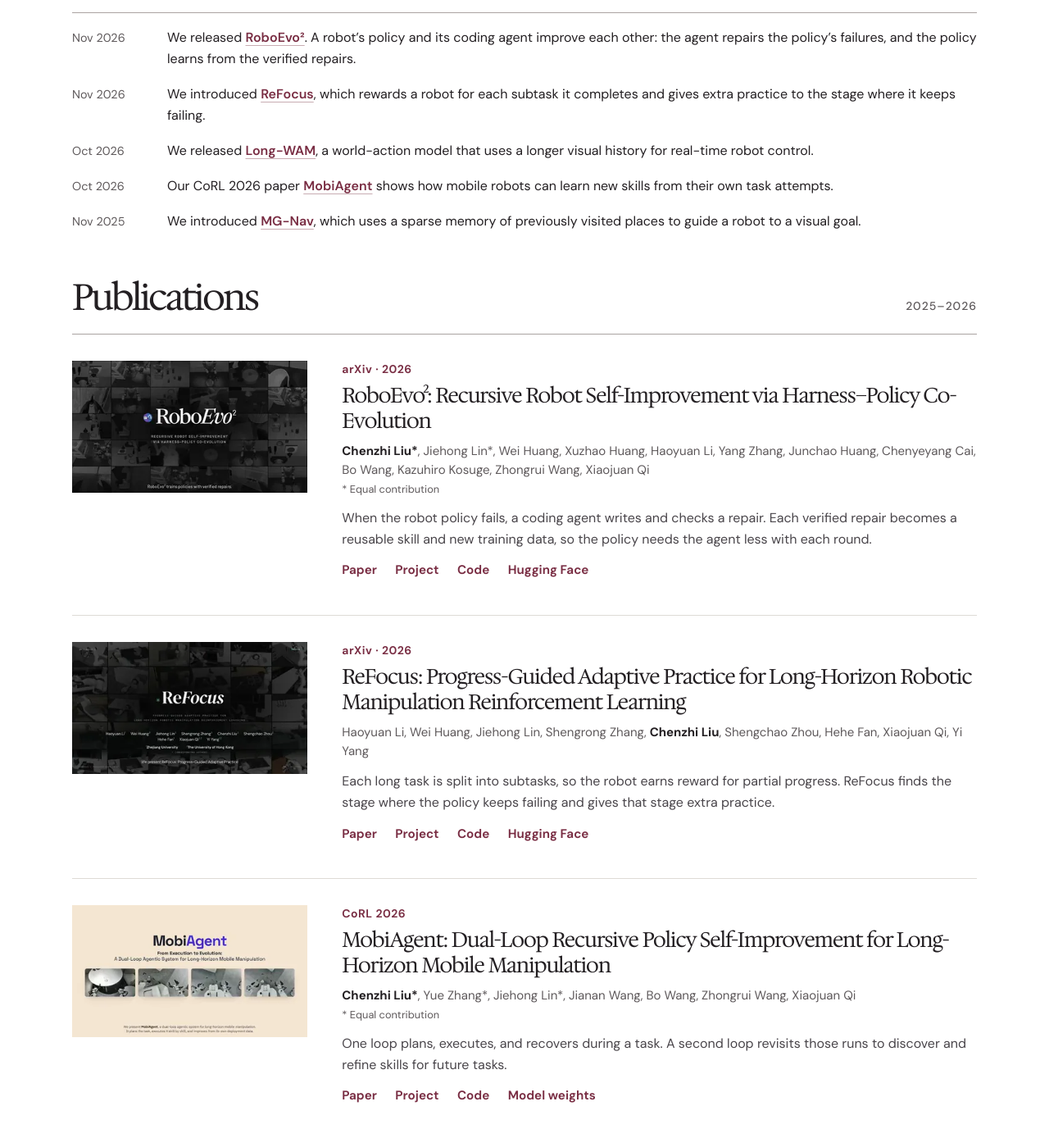
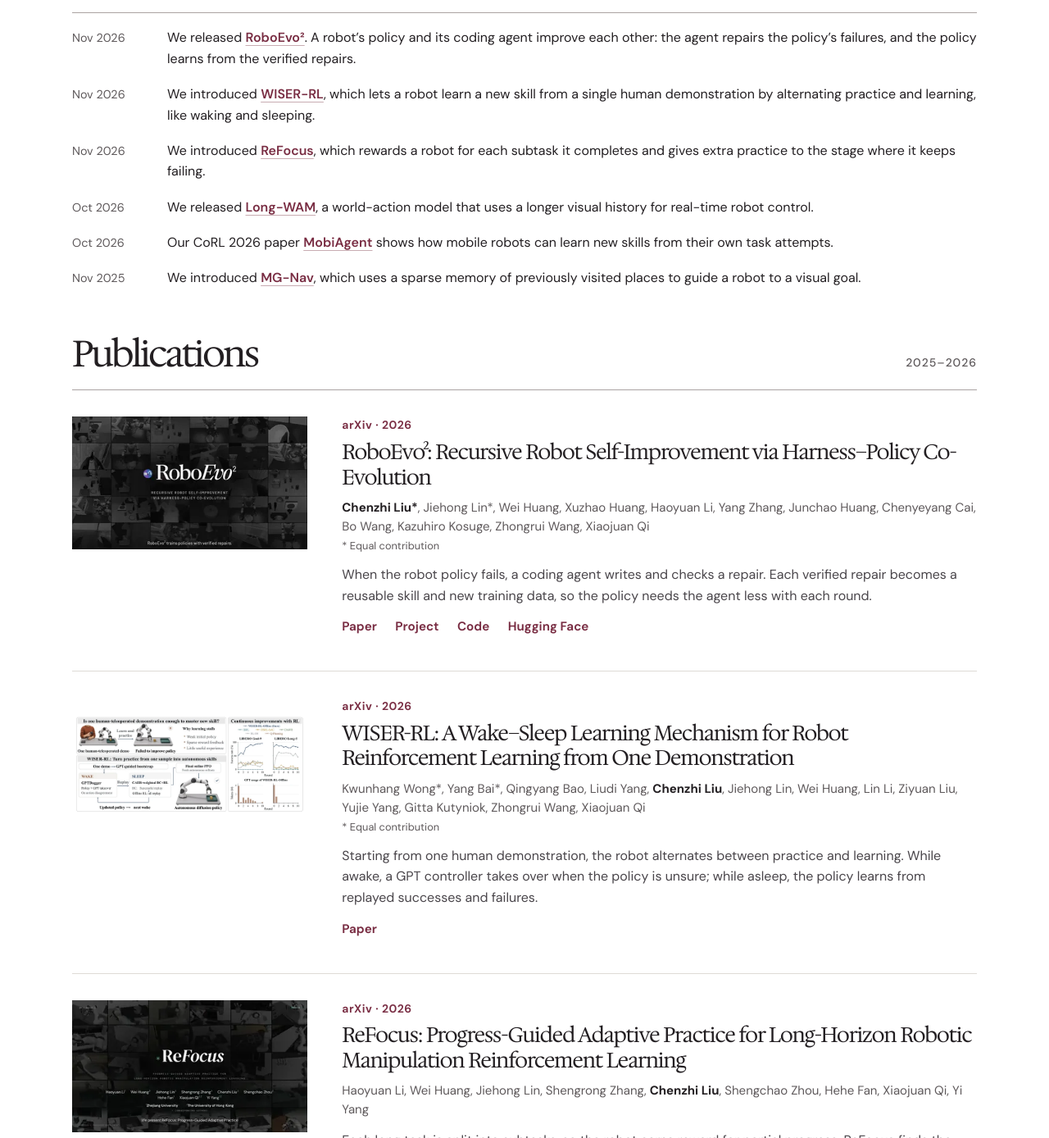
Before and after one commit to kaiknower/liuchenzhi, a plain HTML site: page index.html in a window 1280 px wide. Shown: the part 1167-2555 px from the top of the page at 82% size. Drawn offline with Linux system fonts and the light colour scheme.

Commit message:
Add WISER-RL to Publications and News
Add the WISER-RL paper (arXiv 2611.34043) with its overview figure as
the card image until a video is available, plus a Nov 2026 news item.

Co-Authored-By: Claude Opus 5.5 <noreply@anthropic.com>

```diff
--- a/index.html
+++ b/index.html
@@ -106,6 +106,10 @@
         </li>
         <li>
           <time datetime="2026-11">Nov 2026</time>
+          <p>We introduced <a href="https://arxiv.org/abs/2611.34043">WISER-RL</a>, which lets a robot learn a new skill from a single human demonstration by alternating practice and learning, like waking and sleeping.</p>
+        </li>
+        <li>
+          <time datetime="2026-11">Nov 2026</time>
           <p>We introduced <a href="https://refocus-robotics.github.io/">ReFocus</a>, which rewards a robot for each subtask it completes and gives extra practice to the stage where it keeps failing.</p>
         </li>
         <li>
@@ -141,6 +145,22 @@
           <p class="description">When the robot policy fails, a coding agent writes and checks a repair. Each verified repair becomes a reusable skill and new training data, so the policy needs the agent less with each round.</p>
           <div class="resources" aria-label="RoboEvo² resources">
             <a href="https://arxiv.org/abs/2611.34675">Paper</a><a href="https://kaiknower.github.io/RoboEvo2/">Project</a><a href="https://github.com/kaiknower/RoboEvo2">Code</a><a href="https://huggingface.co/papers/2611.34675">Hugging Face</a>
+          </div>
+        </div>
+      </article>
+      <article class="publication" id="wiser-rl">
+        <figure class="publication-figure">
+          <a class="publication-image" href="https://arxiv.org/abs/2611.34043" aria-label="Read the WISER-RL paper on arXiv">
+            <img src="assets/wiser-rl-still.webp?v=b94b154d6f" width="384" height="216" loading="lazy" decoding="async" alt="">
+          </a>
+        </figure>
+        <div class="publication-copy">
+          <p class="venue">arXiv · 2026</p>
+          <h3><a href="https://arxiv.org/abs/2611.34043">WISER-RL: A Wake–Sleep Learning Mechanism for Robot Reinforcement Learning from One Demonstration</a></h3>
+          <p class="authors">Kwunhang Wong*, Yang Bai*, Qingyang Bao, Liudi Yang, <strong>Chenzhi Liu</strong>, Jiehong Lin, Wei Huang, Lin Li, Ziyuan Liu, Yujie Yang, Gitta Kutyniok, Zhongrui Wang, Xiaojuan Qi<span class="contribution">* Equal contribution</span></p>
+          <p class="description">Starting from one human demonstration, the robot alternates between practice and learning. While awake, a GPT controller takes over when the policy is unsure; while asleep, the policy learns from replayed successes and failures.</p>
+          <div class="resources" aria-label="WISER-RL resources">
+            <a href="https://arxiv.org/abs/2611.34043">Paper</a>
           </div>
         </div>
       </article>
```
Also changed, not shown: assets/wiser-rl-still.webp (added).
